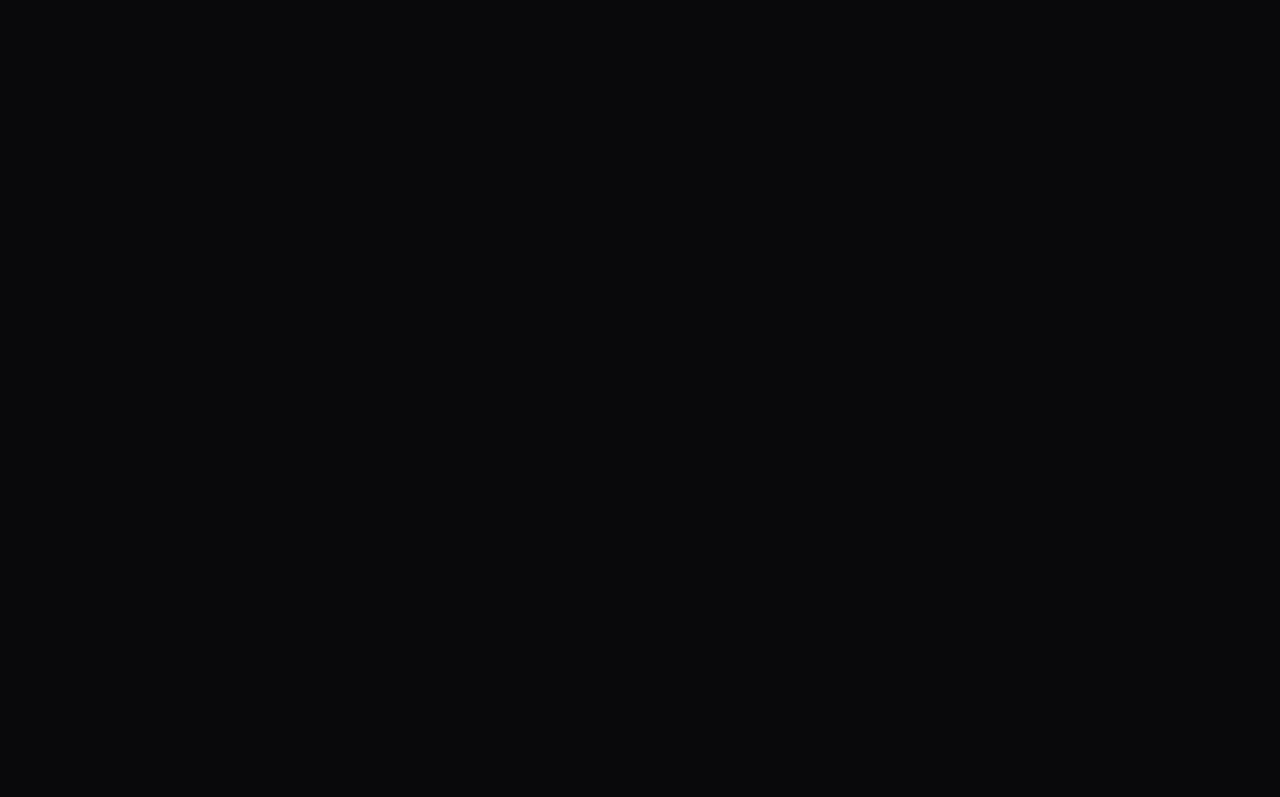
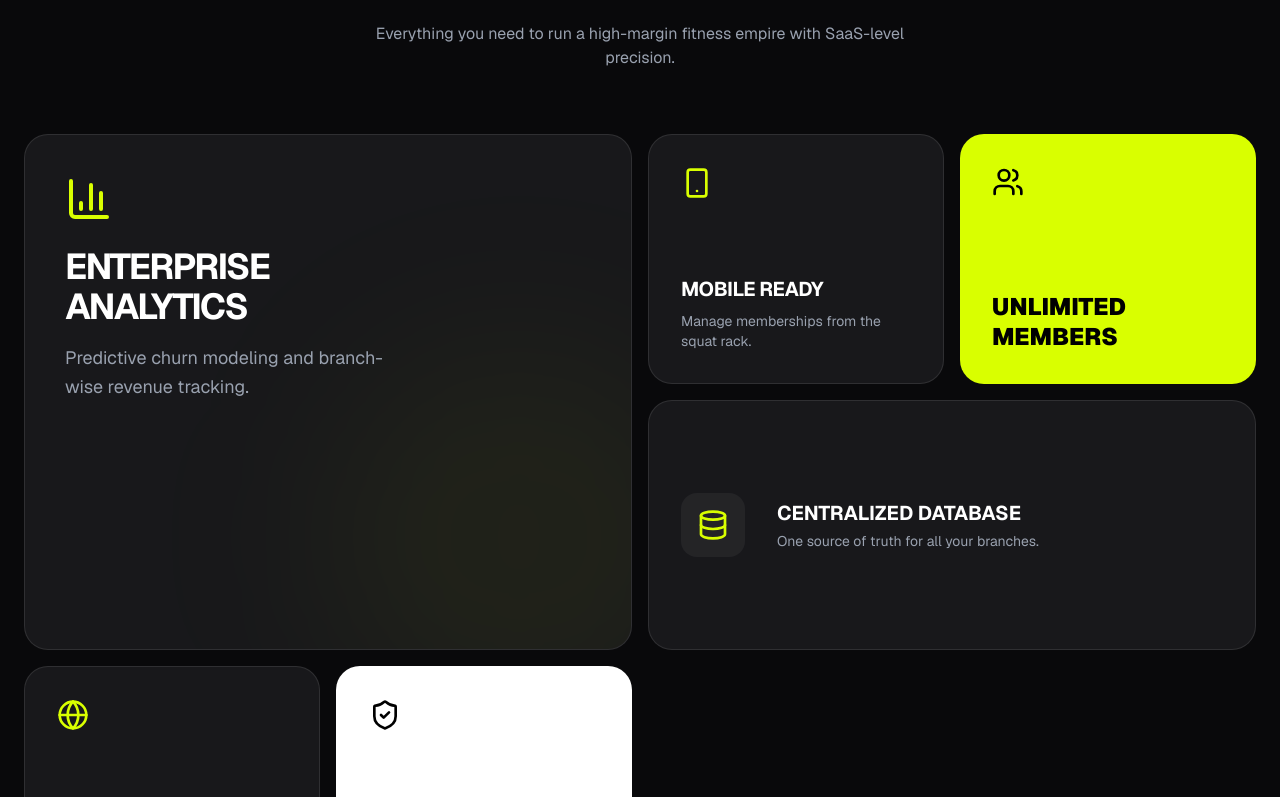
Before and after one commit to DeveloperDinesh24/fitpulse, a Next.js app: page / in a window 1280 px wide. Shown: the part 1643-2440 px from the top of the page. Before the commit the page ends 1493 px from the top, so only its background shows below. Built offline with nearby package versions, Linux system fonts and the light colour scheme.

Commit message:
feat: add features section in landing page

```diff
--- a/src/app/page.tsx
+++ b/src/app/page.tsx
@@ -1,3 +1,4 @@
+import { Features } from '@/components/sections/Features'
 import { HeroSection } from '@/components/sections/HeroSection'
 import { Navbar } from '@/components/sections/Navbar'
 import { ProblemSolution } from '@/components/sections/ProblemSolution'
@@ -10,6 +11,7 @@ export default function Home() {
       <HeroSection />
       <StatsBar />
       <ProblemSolution />
+      <Features />
     </div>
   )
 }
--- /dev/null
+++ b/src/components/sections/Features.tsx
@@ -0,0 +1,138 @@
+'use client'
+
+import {
+  BarChart3,
+  Database,
+  Globe,
+  ShieldCheck,
+  Smartphone,
+  Users,
+  type LucideIcon,
+} from 'lucide-react'
+
+import { motion } from 'framer-motion'
+
+interface CardProps {
+  title: string
+  desc: string
+  icon: LucideIcon
+  className?: string
+  isDark?: boolean
+}
+
+const FeatureCard = ({
+  title,
+  desc,
+  icon: Icon,
+  className = '',
+  isDark = true,
+}: CardProps) => (
+  <div
+    className={`
+    p-8 rounded-3xl flex flex-col justify-between transition-all duration-300 border
+    ${
+      isDark
+        ? 'bg-card border-white/10 hover:border-brand/50 group'
+        : 'bg-white text-black border-transparent'
+    }
+    ${className}
+  `}
+  >
+    <Icon
+      className={`${isDark ? 'text-brand' : 'text-black'} w-8 h-8 group-hover:scale-110 transition-transform`}
+    />
+    <div>
+      <h3 className='text-xl font-bold mb-2 tracking-tight uppercase'>
+        {title}
+      </h3>
+      <p className={`text-sm ${isDark ? 'text-gray-400' : 'text-black/70'}`}>
+        {desc}
+      </p>
+    </div>
+  </div>
+)
+
+export const Features = () => {
+  return (
+    <section id='features' className='py-24 px-6 max-w-7xl mx-auto'>
+      <header className='text-center mb-16'>
+        <motion.h2
+          initial={{ opacity: 0, y: 20 }}
+          whileInView={{ opacity: 1, y: 0 }}
+          className='text-4xl md:text-6xl font-black tracking-tighter uppercase mb-4'
+        >
+          Built for{' '}
+          <span className='text-brand bg-clip-text bg-linear-to-r from-brand to-lime-500'>
+            Performance
+          </span>
+        </motion.h2>
+        <p className='text-gray-400 max-w-xl mx-auto'>
+          Everything you need to run a high-margin fitness empire with
+          SaaS-level precision.
+        </p>
+      </header>
+
+      <div className='grid grid-cols-1 md:grid-cols-4 gap-4 auto-rows-[250px]'>
+        {/* Card 1: Enterprise Analytics */}
+        <div className='md:col-span-2 md:row-span-2 bg-card border border-white/10 rounded-3xl p-10 flex flex-col justify-between relative overflow-hidden group'>
+          <div className='z-10'>
+            <BarChart3 className='text-brand w-12 h-12 mb-6 group-hover:rotate-12 transition-transform' />
+            <h3 className='text-4xl font-bold mb-4 tracking-tighter uppercase'>
+              Enterprise <br /> Analytics
+            </h3>
+            <p className='text-gray-400 text-lg leading-relaxed max-w-xs'>
+              Predictive churn modeling and branch-wise revenue tracking.
+            </p>
+          </div>
+          {/* Animated Background Glow */}
+          <div className='absolute -right-20 -bottom-20 w-96 h-96 bg-brand/5 rounded-full blur-[100px] group-hover:bg-brand/10 transition-all duration-700' />
+        </div>
+
+        {/* Card 2: Mobile Ready */}
+        <FeatureCard
+          title='Mobile Ready'
+          desc='Manage memberships from the squat rack.'
+          icon={Smartphone}
+        />
+
+        {/* Card 3: Unlimited Members */}
+        <div className='bg-brand rounded-3xl p-8 flex flex-col justify-between text-black group cursor-pointer hover:shadow-[0_0_30px_rgba(217,255,0,0.3)] transition-all'>
+          <Users className='w-8 h-8 group-hover:scale-110 transition-transform' />
+          <h3 className='text-2xl font-black uppercase leading-tight'>
+            Unlimited <br /> Members
+          </h3>
+        </div>
+
+        {/* Card 4: Centralized Database */}
+        <div className='md:col-span-2 bg-card border border-white/10 rounded-3xl p-8 flex items-center gap-8 relative overflow-hidden group'>
+          <div className='bg-white/5 p-4 rounded-2xl group-hover:bg-brand/20 transition-colors'>
+            <Database className='text-brand w-8 h-8' />
+          </div>
+          <div>
+            <h3 className='text-xl font-bold mb-1 uppercase'>
+              Centralized Database
+            </h3>
+            <p className='text-sm text-gray-400'>
+              One source of truth for all your branches.
+            </p>
+          </div>
+        </div>
+
+        {/* Card 5: Multi-Region */}
+        <FeatureCard
+          title='Multi-Region'
+          desc='Manage operations across multiple locations.'
+          icon={Globe}
+        />
+
+        {/* Card 6: Military Security */}
+        <FeatureCard
+          title='Military Security'
+          desc='End-to-end encryption for member data.'
+          icon={ShieldCheck}
+          isDark={false}
+        />
+      </div>
+    </section>
+  )
+}
```
